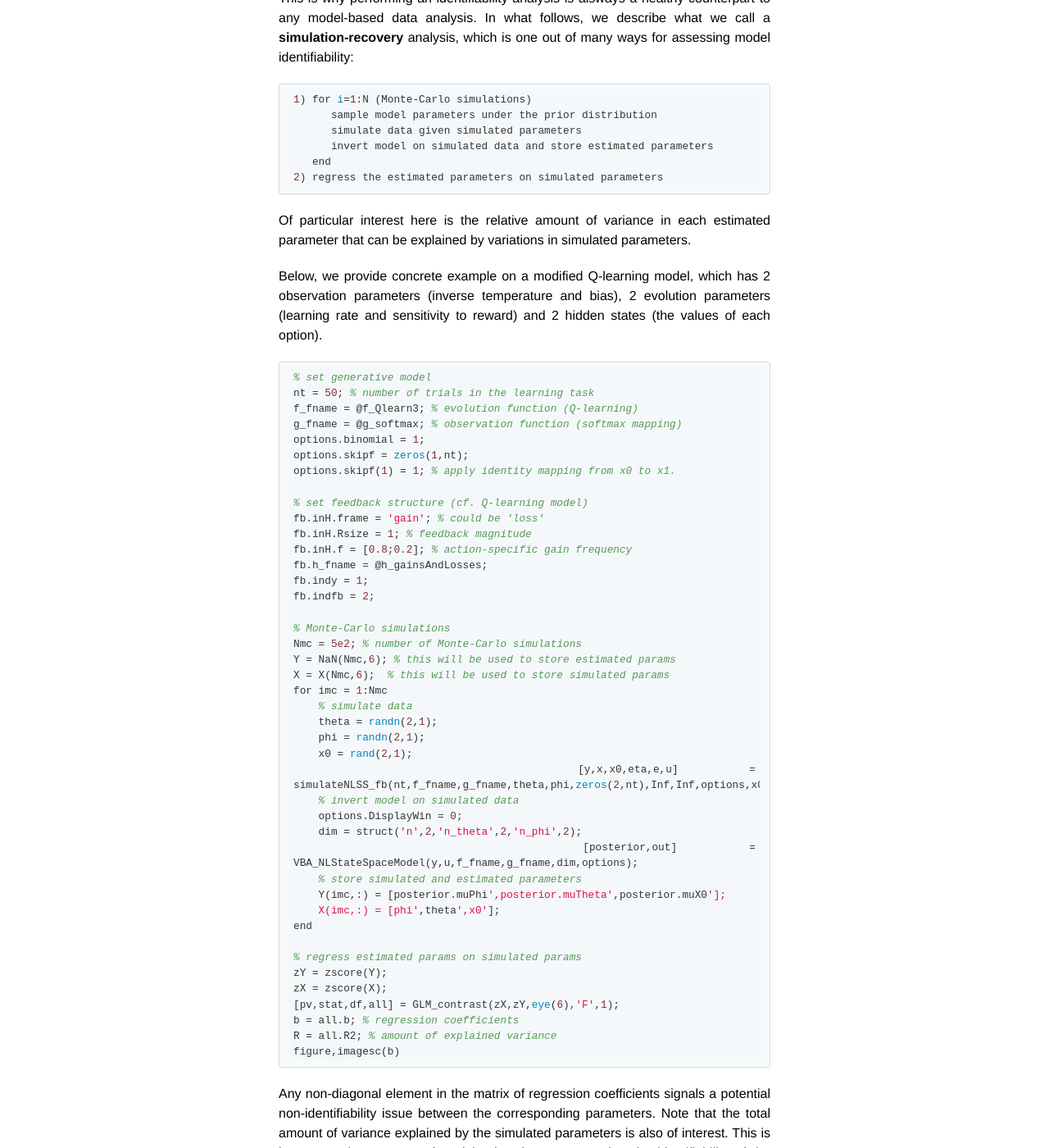
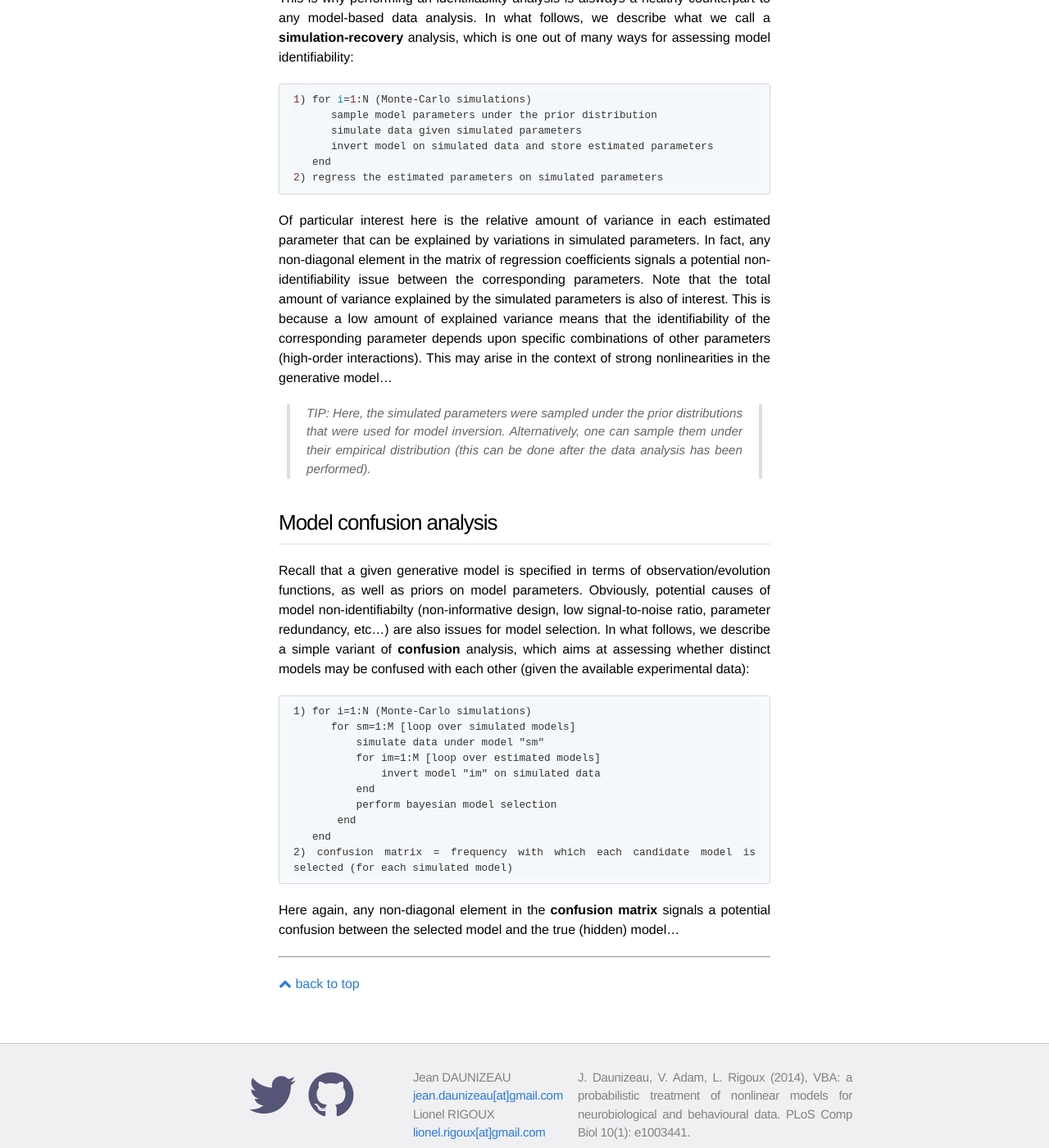
Before and after one commit to MBB-team/VBA-toolbox, a Jekyll site: the page built from _wiki/identifiability.md, in a window 1280 px wide and 1400 px high, scrolled down 675 px. Shown: the whole window at 82% size. Built offline with Jekyll 4.4.1, drawn with Linux system fonts in a browser that asks for light colours; nearby versions of some CDN libraries; some of the changed text lies outside the part shown.

Commit message:
Update identifiability.md

````diff
--- a/_wiki/identifiability.md
+++ b/_wiki/identifiability.md
@@ -21,56 +21,7 @@ This is why performing an identifiability analysis is alsways a healthy counterp
 2) regress the estimated parameters on simulated parameters
 ```
 
-Of particular interest here is the relative amount of variance in each estimated parameter that can be explained by variations in simulated parameters.
-
-Below, we provide concrete example on a modified Q-learning model, which has 2 observation parameters (inverse temperature and bias), 2 evolution parameters (learning rate and sensitivity to reward) and 2 hidden states (the values of each option).
-
-```
-% set generative model
-nt = 50; % number of trials in the learning task
-f_fname = @f_Qlearn3; % evolution function (Q-learning)
-g_fname = @g_softmax; % observation function (softmax mapping)
-options.binomial = 1;
-options.skipf = zeros(1,nt);
-options.skipf(1) = 1; % apply identity mapping from x0 to x1.
-
-% set feedback structure (cf. Q-learning model)
-fb.inH.frame = 'gain'; % could be 'loss'
-fb.inH.Rsize = 1; % feedback magnitude
-fb.inH.f = [0.8;0.2]; % action-specific gain frequency
-fb.h_fname = @h_gainsAndLosses;
-fb.indy = 1;
-fb.indfb = 2;
-
-% Monte-Carlo simulations
-Nmc = 5e2; % number of Monte-Carlo simulations
-Y = NaN(Nmc,6); % this will be used to store estimated params
-X = X(Nmc,6);  % this will be used to store simulated params
-for imc = 1:Nmc
-    % simulate data
-    theta = randn(2,1);
-    phi = randn(2,1);
-    x0 = rand(2,1);
-    [y,x,x0,eta,e,u] = simulateNLSS_fb(nt,f_fname,g_fname,theta,phi,zeros(2,nt),Inf,Inf,options,x0,fb);
-    % invert model on simulated data
-    options.DisplayWin = 0;
-    dim = struct('n',2,'n_theta',2,'n_phi',2);
-    [posterior,out] = VBA_NLStateSpaceModel(y,u,f_fname,g_fname,dim,options);
-    % store simulated and estimated parameters
-    Y(imc,:) = [posterior.muPhi',posterior.muTheta',posterior.muX0'];
-    X(imc,:) = [phi',theta',x0'];
-end
-
-% regress estimated params on simulated params
-zY = zscore(Y);
-zX = zscore(X);
-[pv,stat,df,all] = GLM_contrast(zX,zY,eye(6),'F',1);
-b = all.b; % regression coefficients
-R = all.R2; % amount of explained variance
-figure,imagesc(b)
-```
-
-Any non-diagonal element in the matrix of regression coefficients signals a potential non-identifiability issue between the corresponding parameters. Note that the total amount of variance explained by the simulated parameters is also of interest. This is because a low amount of explained variance means that the identifiability of the corresponding parameter depends upon specific combinations of other parameters (high-order interactions). This may arise in the context of strong nonlinearities in the generative model...
+Of particular interest here is the relative amount of variance in each estimated parameter that can be explained by variations in simulated parameters. In fact, any non-diagonal element in the matrix of regression coefficients signals a potential non-identifiability issue between the corresponding parameters. Note that the total amount of variance explained by the simulated parameters is also of interest. This is because a low amount of explained variance means that the identifiability of the corresponding parameter depends upon specific combinations of other parameters (high-order interactions). This may arise in the context of strong nonlinearities in the generative model...
 
 
 > TIP: Here, the simulated parameters were sampled under the prior distributions that were used for model inversion. Alternatively, one can sample them under their empirical distribution (this can be done after the data analysis has been performed).
````
